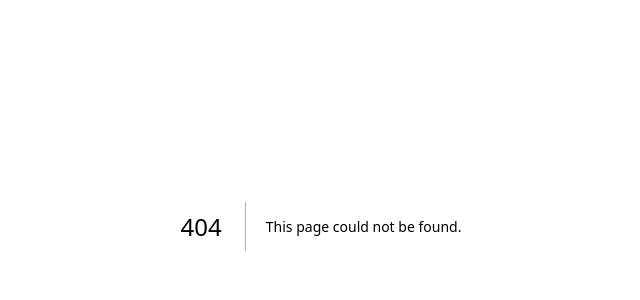
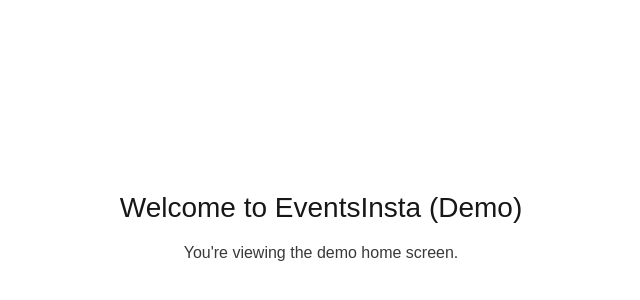
Before and after one commit to Soulemane12/eventsinsta, a Next.js app: page /home in a window 1280 px wide. Before the commit this address had no page. Shown: the part 174-474 px from the top of the page, without its empty margins (319-959 px from the left). Built offline with nearby package versions, Linux system fonts and the light colour scheme.

Commit message:
feat(sign-in): add demo skip link and 'Don’t have an account? Sign up' hint; add demo /home page

```diff
--- /dev/null
+++ b/src/app/home/page.tsx
@@ -0,0 +1,10 @@
+export default function HomePage() {
+  return (
+    <div style={{ minHeight: "100vh", display: "grid", placeItems: "center" }}>
+      <div style={{ textAlign: "center" }}>
+        <h1 style={{ fontSize: 28, margin: 0 }}>Welcome to EventsInsta (Demo)</h1>
+        <p style={{ marginTop: 12, opacity: 0.85 }}>You're viewing the demo home screen.</p>
+      </div>
+    </div>
+  );
+}
--- a/src/app/sign-in/page.tsx
+++ b/src/app/sign-in/page.tsx
@@ -82,6 +82,10 @@ export default function SignInPage() {
         >
           <span style={styles.ctaText as React.CSSProperties}>Sign In</span>
         </button>
+
+        <div style={styles.hintRow as React.CSSProperties}>
+          <Link href="/home" style={styles.linkDark as React.CSSProperties}>Skip for demo</Link>
+        </div>
 
         <div style={styles.hintRow as React.CSSProperties}>
           <span style={styles.hintText as React.CSSProperties}>Don’t have an account? </span>
```
